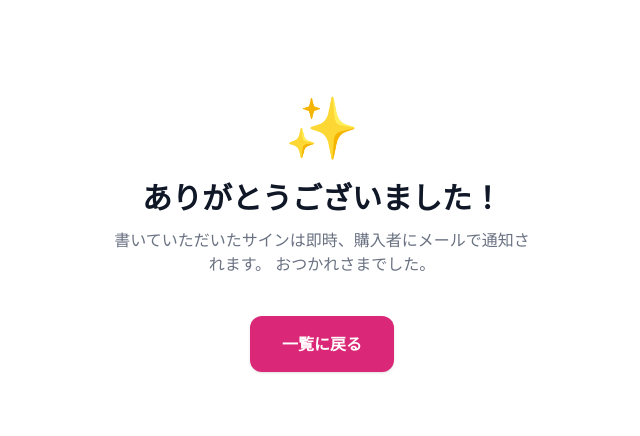
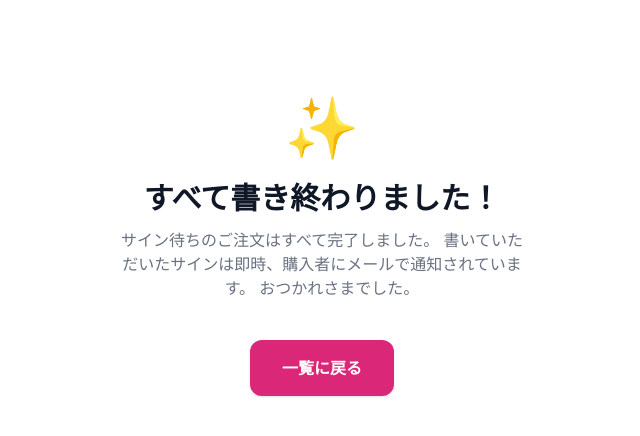
Before and after one commit to ksugimoto0420-kuma/avelia, a Next.js app: page /talent/done in a window 1280 px wide. Shown: the top 436 px of the page, without its empty margins (318-958 px from the left). Built offline with nearby package versions, Linux system fonts and the light colour scheme; no server answers.

Commit message:
fix(talent): /talent/done を完了サンクス画面に集約、TOP からの導線を削除

```diff
--- a/src/app/talent/done/page.tsx
+++ b/src/app/talent/done/page.tsx
@@ -7,10 +7,11 @@ export default function TalentDonePage() {
     <div className="mx-auto max-w-md px-4 py-24 text-center">
       <p className="text-6xl">✨</p>
       <h1 className="mt-6 text-3xl font-bold text-gray-900">
-        ありがとうございました！
+        すべて書き終わりました！
       </h1>
       <p className="mt-3 text-base text-gray-500">
-        書いていただいたサインは即時、購入者にメールで通知されます。
+        サイン待ちのご注文はすべて完了しました。
+        書いていただいたサインは即時、購入者にメールで通知されています。
         おつかれさまでした。
       </p>
       <div className="mt-10 flex flex-wrap justify-center gap-3">
--- a/src/app/talent/page.tsx
+++ b/src/app/talent/page.tsx
@@ -151,14 +151,6 @@ export default async function TalentHomePage() {
         </div>
       )}
 
-      <div className="text-right">
-        <Link
-          href="/talent/done"
-          className="text-sm text-gray-500 hover:text-gray-700"
-        >
-          完了したご注文を見る →
-        </Link>
-      </div>
     </div>
   );
 }
```
